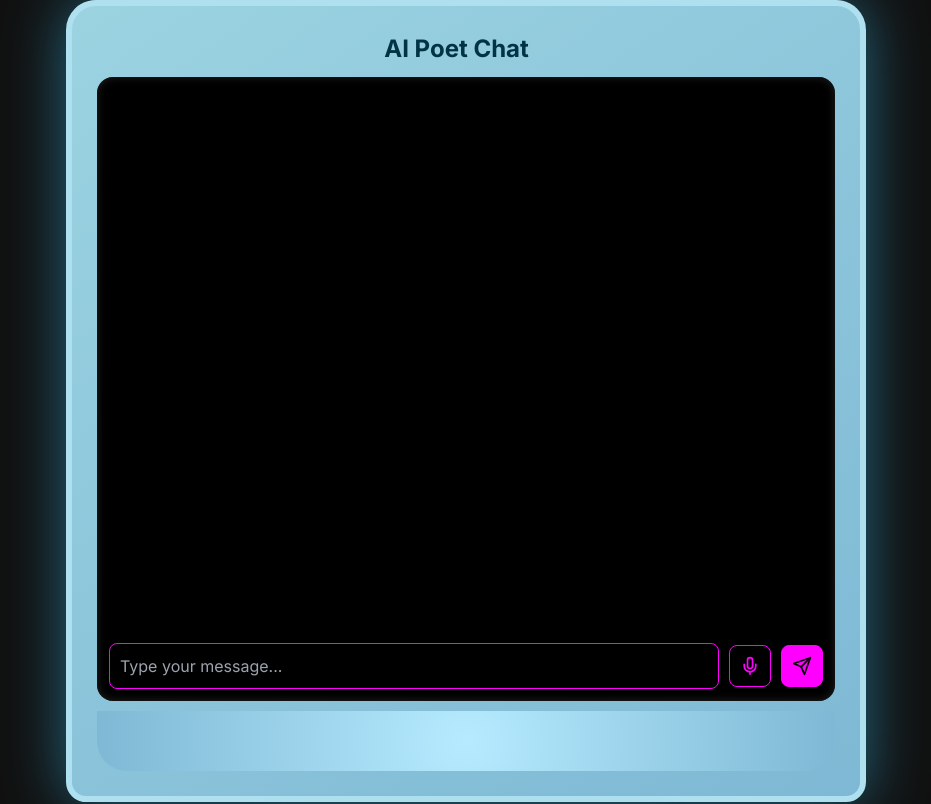
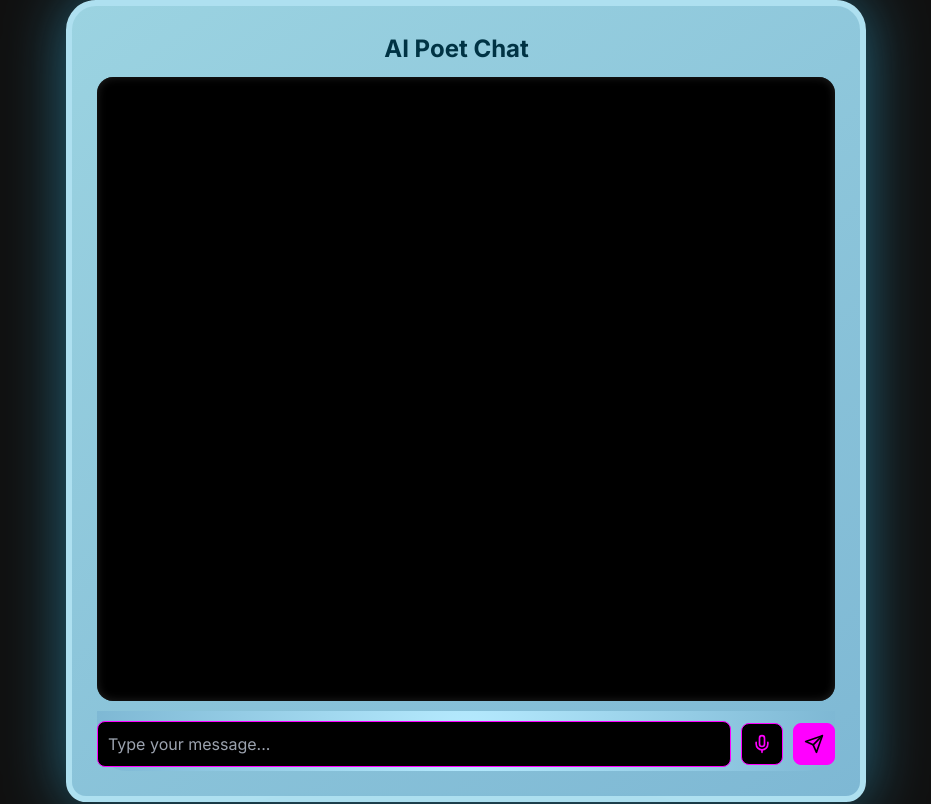
Before and after one commit to thebougiebruja/bougiebruja-oracle, a Next.js app: page / in a window 1280 px wide. Shown: the top 804 px of the page, without its empty margins (174-1105 px from the left). Built offline with nearby package versions, Linux system fonts and the light colour scheme.

Commit message:
move message input bottom container

```diff
--- a/src/app/page.tsx
+++ b/src/app/page.tsx
@@ -236,7 +236,10 @@ export default function Home() {
               )}
               <div ref={messagesEndRef} />
             </div>
-            <div className="input-container">
+          </div>
+        </div>
+        <div className="bottom-curve">
+        <div className="input-container">
               <form onSubmit={handleSubmit}>
                 <input
                   type="text"
@@ -258,9 +261,7 @@ export default function Home() {
                 </button>
               </form>
             </div>
-          </div>
         </div>
-        <div className="bottom-curve"></div>
       </div>
       <div className="keyboard">
         <div className="key">ESC</div>
```
